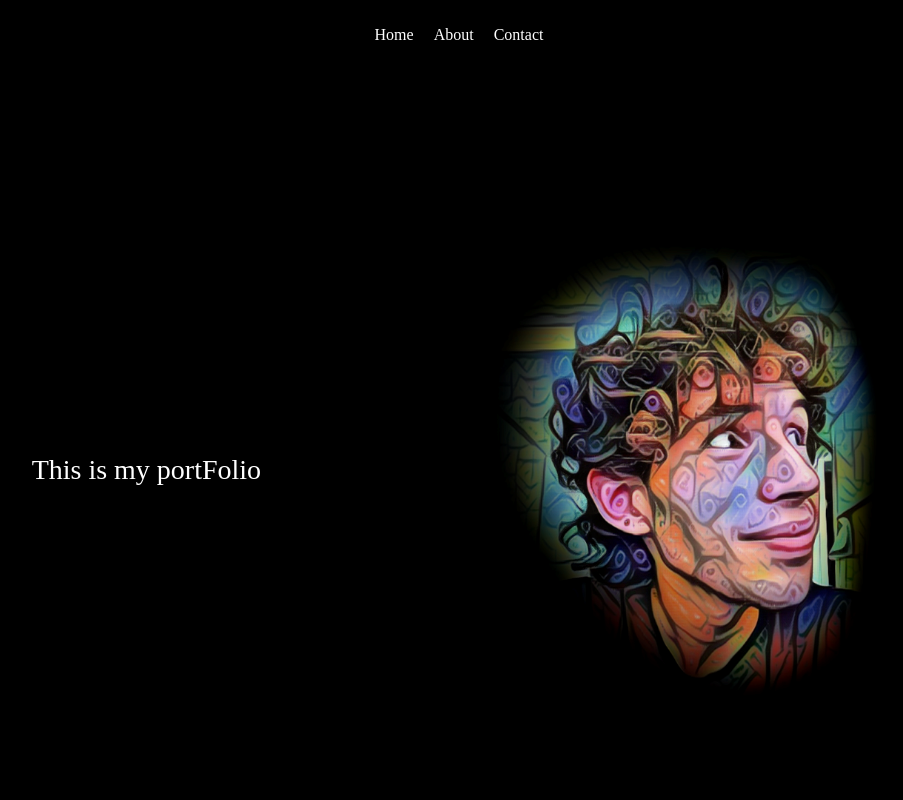
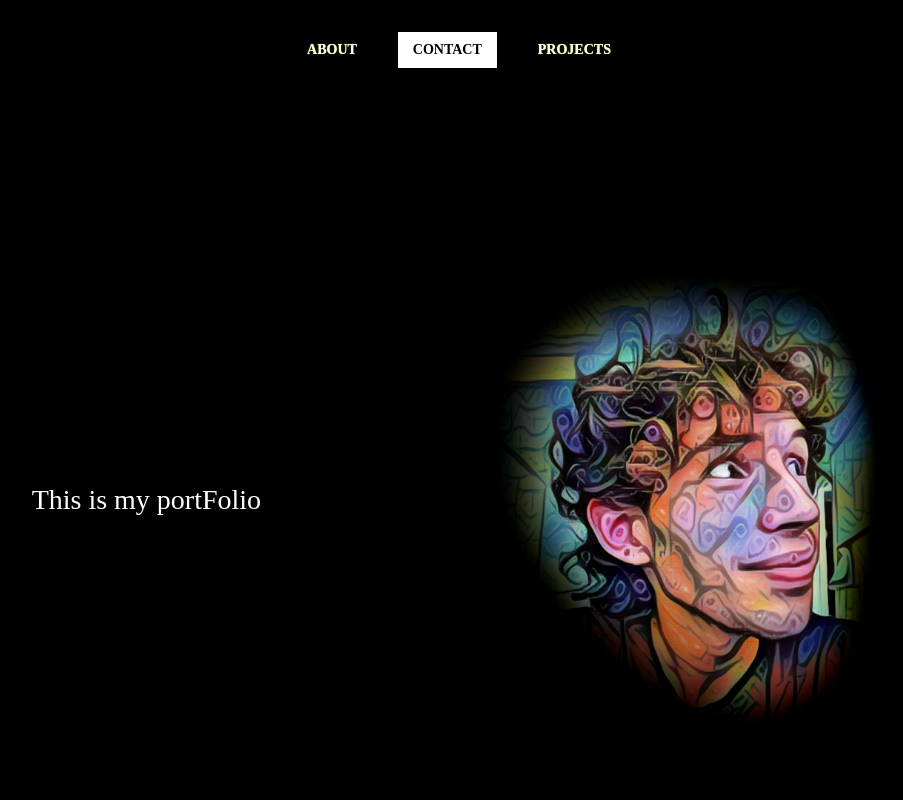
Before and after one commit to guillemsenabre/Portfolio-React, a React (Create React App) app in the folder frontend/: page / in a window 1280 px wide. Shown: the top 800 px of the page, without its empty margins (181-1084 px from the left). Built offline with nearby package versions, Linux system fonts and the light colour scheme.

Commit message:
Basic header finished

```diff
--- a/frontend/src/components/Header.js
+++ b/frontend/src/components/Header.js
@@ -5,9 +5,9 @@ function Header() {
         <header className="header">
             <nav>
                 <ul>
-                    <li><a href='/'>Home</a></li>
-                    <li><a href='/'>About</a></li>
-                    <li><a href='/'>Contact</a></li>
+                    <li><a href='/'>ABOUT</a></li>
+                    <li className = "contactButton"><a href='/'>CONTACT</a></li>
+                    <li><a href='/'>PROJECTS</a></li>
                 </ul>
             </nav>
         </header>
--- a/frontend/src/styles/Header.css
+++ b/frontend/src/styles/Header.css
@@ -1,7 +1,7 @@
 .header {
     /*background-color: #333;*/
     color: white;
-    padding: 10px 0;
+    padding: 15px 0;
     text-align: center;
   }
 
@@ -12,11 +12,47 @@
 
 .header nav li {
   display: inline-block;
-    margin: 0 10px;
+  margin: 0 20px;
 }
 
 .header nav a {
   text-decoration: none;
   color: white;
-    font-size: 16px;
+  font-size: 14px;
+  text-shadow: 0 0 1px rgb(187, 255, 0);
+  font-weight: bold;
+  transition: text-decoration 1s;
 }
+
+.header nav li:not(.contactButton) a:hover {
+  text-decoration: underline;
+}
+
+
+
+/************* CONTACT BUTTON STYLE *******************/
+
+.header nav li.contactButton a {
+  display: block;
+  color: black;
+  text-shadow: none;
+}
+
+.header nav li.contactButton {
+  display: inline-flex;
+  align-items: center;
+  padding: 10px 15px;
+  background-color: white;
+  border-radius: 1px;
+  border: 1px solid rgb(0, 0, 0);
+  transition: background-color 0.1s, border-color 0.1s; /* Add transition effects */
+}
+
+.header nav li.contactButton:hover a {
+  color: white; /* Change the text color on hover */
+}
+
+.header nav li.contactButton:hover {
+  background-color: rgb(0, 0, 0); /* Change the text color on hover */
+  border: 1px solid rgb(255, 255, 255);
+}
```
Lines whose indentation alone changed are shown as unchanged.
